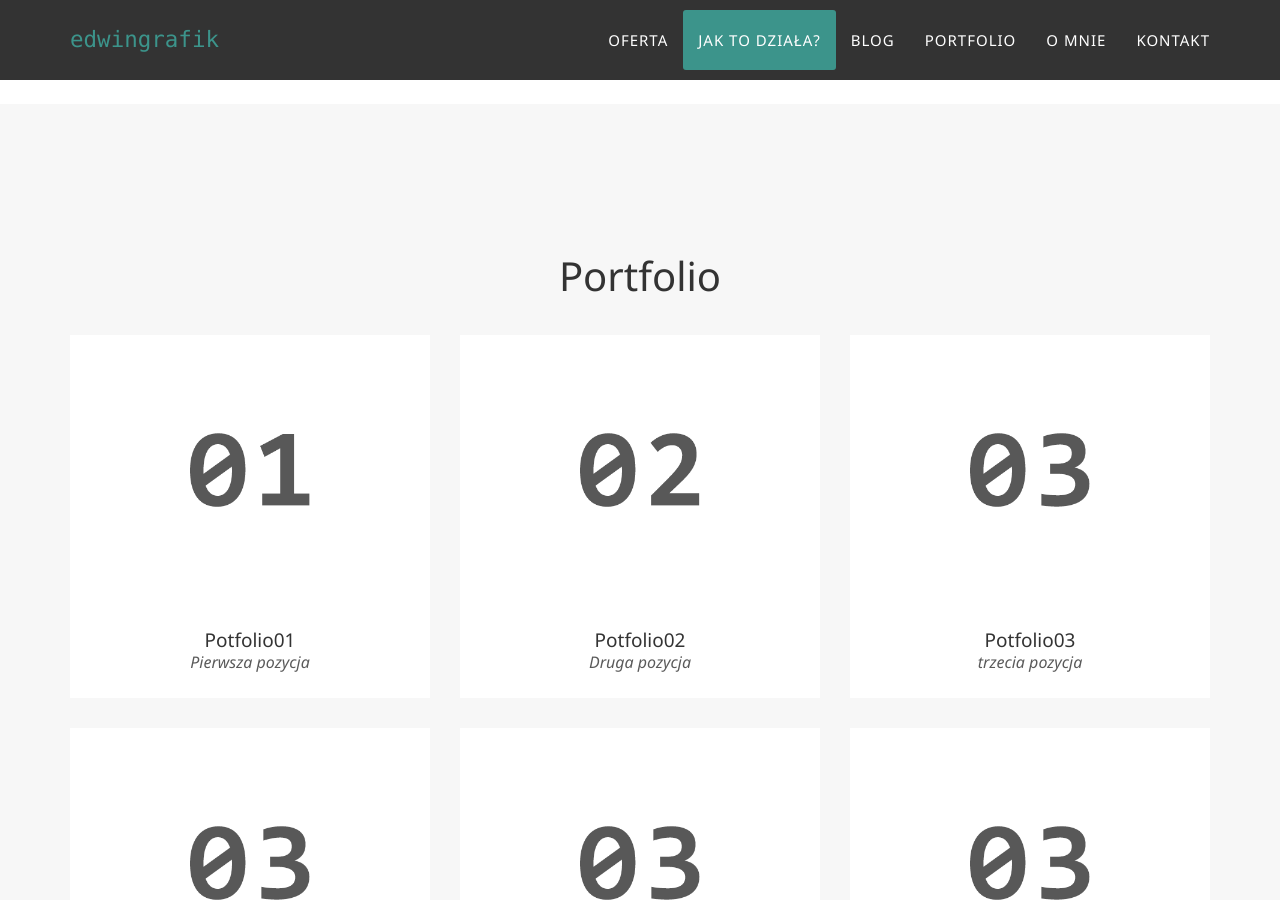
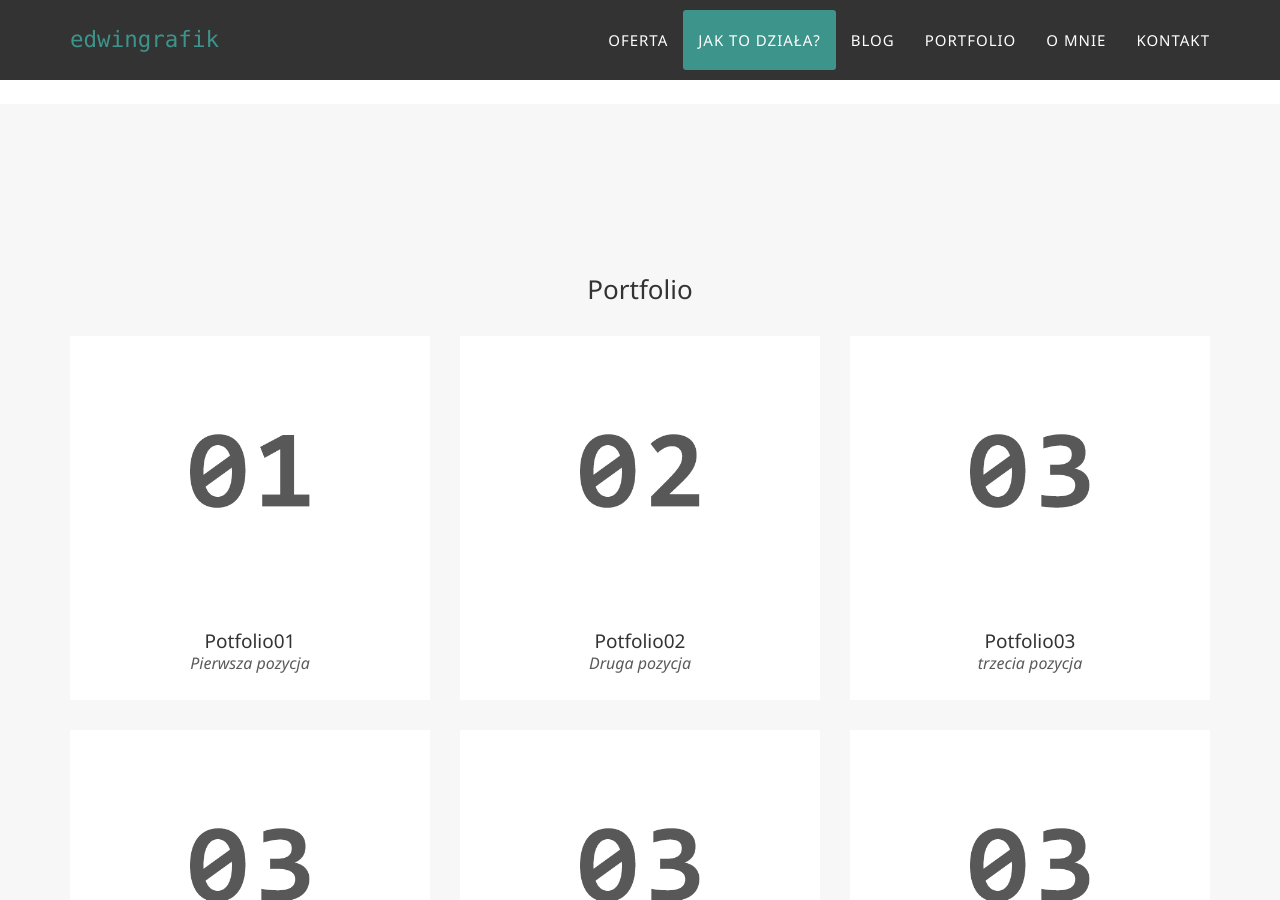
Before and after one commit to edwingrafik/edwingrafik.github.io, a Jekyll site: the page built from index.html, in a window 1280 px wide and 900 px high, scrolled down 3499 px. Built offline with Jekyll 4.4.1, drawn with Linux system fonts in a browser that asks for light colours; some web fonts are replaced.

Commit message:
Update portfolio_grid.html

```diff
--- a/_includes/portfolio_grid.html
+++ b/_includes/portfolio_grid.html
@@ -3,7 +3,7 @@
         <div class="container">
             <div class="row">
                 <div class="col-lg-12 text-center">
-                    <h2 class="section-heading">Portfolio</h2><br>
+                    <h3 class="section-heading">Portfolio</h3><br>
                 </div>
             </div>
             <div class="row">
```
